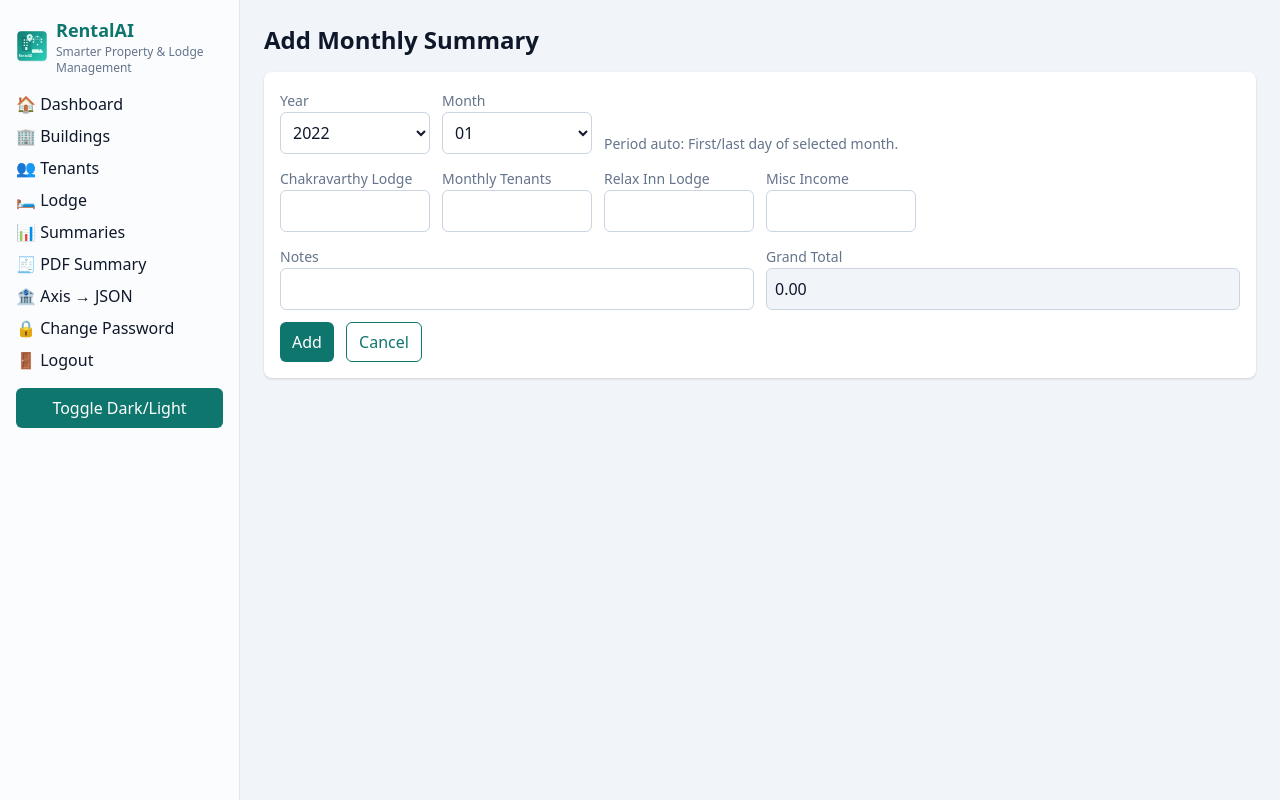
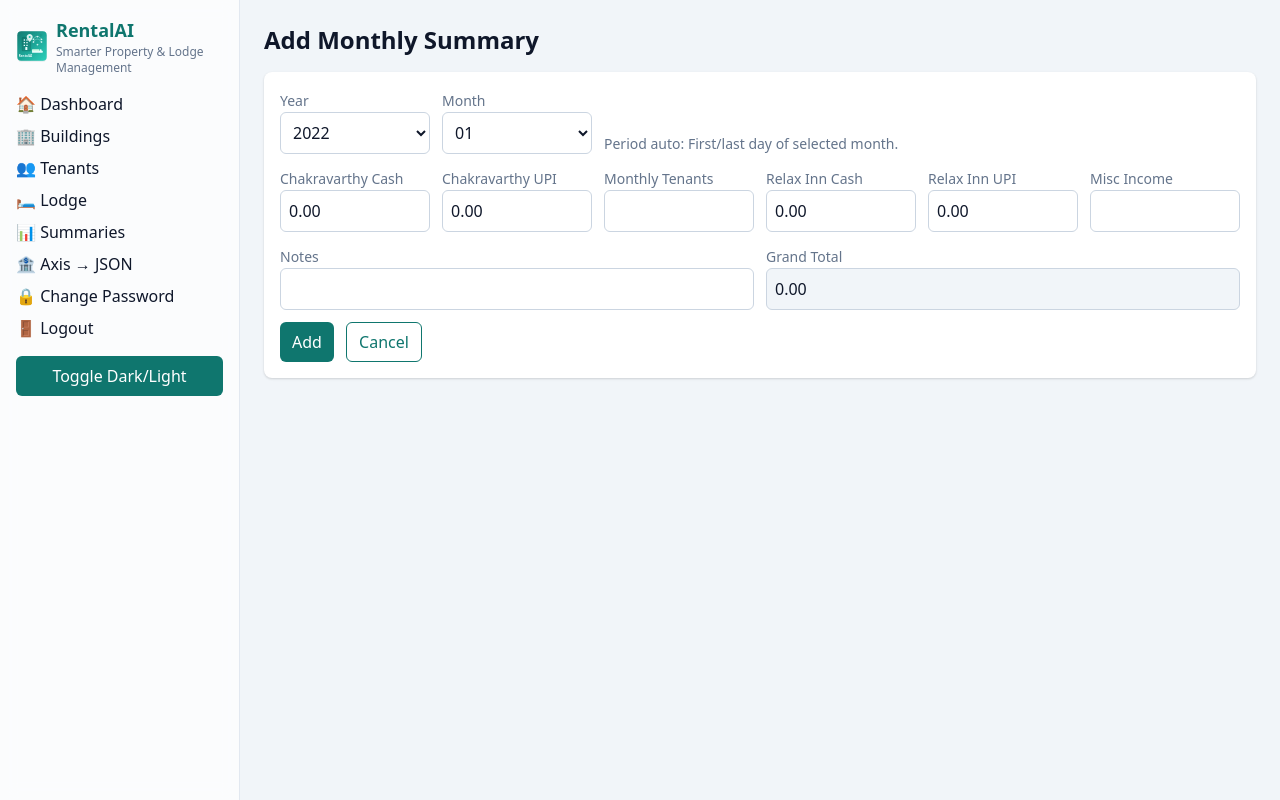
Before and after one commit to bibujohny/rentalAI, a Flask app: page /summaries/add in a window 1280 px wide. Run offline with Flask 3, Linux system fonts and the light colour scheme; a user stored in the database is signed in; some libraries are stand-ins or nearby versions.

Commit message:
Summaries: show cash/UPI split for Chakravarthy and Relax Inn; store breakdown in notes; remove PDF summary nav link

```diff
--- a/app/routes/summaries.py
+++ b/app/routes/summaries.py
@@ -3,8 +3,46 @@ from flask_login import login_required
 from datetime import date
 from ..models import db
 from ..models_monthly import MonthlySummary
+import json
+import re
 
 summaries_bp = Blueprint('summaries', __name__, url_prefix='/summaries')
+
+PB_START = "[[PB:"
+PB_END = "]]"
+
+def _parse_breakdown(notes: str | None):
+    """Extract payment breakdown from notes.
+    Format: [[PB:{"chakravarthy":{"cash":0,"upi":0},"relax_inn":{"cash":0,"upi":0}}]] optional free text after.
+    Returns (breakdown_dict, free_text)
+    """
+    default = {"chakravarthy": {"cash": 0.0, "upi": 0.0}, "relax_inn": {"cash": 0.0, "upi": 0.0}}
+    if not notes:
+        return default, ""
+    s = notes.strip()
+    m = re.search(re.escape(PB_START) + r"(.*?)" + re.escape(PB_END), s)
+    if not m:
+        return default, s
+    try:
+        data = json.loads(m.group(1))
+        # free text is notes with the PB block removed
+        free = (s[:m.start()] + s[m.end():]).strip()
+        # coerce
+        for lod in ("chakravarthy", "relax_inn"):
+            if lod not in data or not isinstance(data[lod], dict):
+                data[lod] = {"cash": 0.0, "upi": 0.0}
+            else:
+                data[lod]["cash"] = float(data[lod].get("cash") or 0.0)
+                data[lod]["upi"] = float(data[lod].get("upi") or 0.0)
+        return data, free
+    except Exception:
+        return default, s
+
+
+def _embed_breakdown(breakdown: dict, free_text: str | None) -> str:
+    pb = PB_START + json.dumps(breakdown, separators=(",", ":")) + PB_END
+    txt = (free_text or "").strip()
+    return pb + (" " + txt if txt else "")
 
 
 def month_name(m):
@@ -20,6 +58,14 @@ def list_summaries():
         years = sorted(set(years + [year]), reverse=True)
     rows = (MonthlySummary.query.filter(MonthlySummary.year == year)
             .order_by(MonthlySummary.month.asc()).all())
+
+    # Attach breakdown fields for display
+    for r in rows:
+        pb, _ = _parse_breakdown(r.notes)
+        r.pb_chak_cash = pb["chakravarthy"]["cash"]
+        r.pb_chak_upi = pb["chakravarthy"]["upi"]
+        r.pb_rel_cash = pb["relax_inn"]["cash"]
+        r.pb_rel_upi = pb["relax_inn"]["upi"]
 
     chart_labels = [f"{month_name(r.month)}" for r in rows]
     chart_values = [r.total_income or 0 for r in rows]
@@ -38,13 +84,27 @@ def add_summary():
             flash('A summary for this month already exists.', 'warning')
             return redirect(url_for('summaries.list_summaries', year=year))
 
+        # Payment breakdown inputs
+        pb = {
+            "chakravarthy": {
+                "cash": float(request.form.get('chak_cash') or 0),
+                "upi": float(request.form.get('chak_upi') or 0),
+            },
+            "relax_inn": {
+                "cash": float(request.form.get('relax_cash') or 0),
+                "upi": float(request.form.get('relax_upi') or 0),
+            },
+        }
+        free_notes = request.form.get('notes') or None
+        notes = _embed_breakdown(pb, free_notes)
+
         ms = MonthlySummary(
             year=year, month=month,
-            lodge_chakravarthy=float(request.form.get('lodge_chakravarthy') or 0),
+            lodge_chakravarthy=round(pb["chakravarthy"]["cash"] + pb["chakravarthy"]["upi"], 2),
             monthly_rent_building=float(request.form.get('monthly_rent_building') or 0),
-            lodge_relax_inn=float(request.form.get('lodge_relax_inn') or 0),
+            lodge_relax_inn=round(pb["relax_inn"]["cash"] + pb["relax_inn"]["upi"], 2),
             misc_income=float(request.form.get('misc_income') or 0),
-            notes=request.form.get('notes') or None,
+            notes=notes,
         )
         ms.ensure_period_defaults()
         ms.compute_total()
@@ -53,7 +113,9 @@ def add_summary():
         flash('Summary added.', 'success')
         return redirect(url_for('summaries.list_summaries', year=year))
 
-    return render_template('summaries_form.html', item=None)
+    # Defaults for new item
+    default_pb = {"chakravarthy": {"cash": 0.0, "upi": 0.0}, "relax_inn": {"cash": 0.0, "upi": 0.0}}
+    return render_template('summaries_form.html', item=None, pb=default_pb, free_notes="")
 
 
 @summaries_bp.route('/edit/<int:item_id>', methods=['GET', 'POST'])
@@ -68,20 +130,36 @@ def edit_summary(item_id):
             flash('A summary for this month already exists.', 'warning')
             return redirect(url_for('summaries.edit_summary', item_id=ms.id))
 
+        # Read payment breakdown and recompute per-lodge totals
+        pb = {
+            "chakravarthy": {
+                "cash": float(request.form.get('chak_cash') or 0),
+                "upi": float(request.form.get('chak_upi') or 0),
+            },
+            "relax_inn": {
+                "cash": float(request.form.get('relax_cash') or 0),
+                "upi": float(request.form.get('relax_upi') or 0),
+            },
+        }
+        free_notes = request.form.get('notes') or None
+        notes = _embed_breakdown(pb, free_notes)
+
         ms.year = new_year
         ms.month = new_month
-        ms.lodge_chakravarthy = float(request.form.get('lodge_chakravarthy') or 0)
+        ms.lodge_chakravarthy = round(pb["chakravarthy"]["cash"] + pb["chakravarthy"]["upi"], 2)
         ms.monthly_rent_building = float(request.form.get('monthly_rent_building') or 0)
-        ms.lodge_relax_inn = float(request.form.get('lodge_relax_inn') or 0)
+        ms.lodge_relax_inn = round(pb["relax_inn"]["cash"] + pb["relax_inn"]["upi"], 2)
         ms.misc_income = float(request.form.get('misc_income') or 0)
-        ms.notes = request.form.get('notes') or None
+        ms.notes = notes
         ms.ensure_period_defaults()
         ms.compute_total()
         db.session.commit()
         flash('Summary updated.', 'success')
         return redirect(url_for('summaries.list_summaries', year=ms.year))
 
-    return render_template('summaries_form.html', item=ms)
+    # Pre-fill with existing breakdown and free text notes
+    pb, free = _parse_breakdown(ms.notes)
+    return render_template('summaries_form.html', item=ms, pb=pb, free_notes=free)
 
 
 @summaries_bp.route('/delete/<int:item_id>', methods=['POST'])
--- a/app/templates/base.html
+++ b/app/templates/base.html
@@ -64,7 +64,6 @@
       <a href="{{ url_for('tenants.list_tenants') }}" class="block hover:text-teal-600">👥 Tenants</a>
       <a href="{{ url_for('lodge.list_guests') }}" class="block hover:text-teal-600">🛏️ Lodge</a>
       <a href="{{ url_for('summaries.list_summaries') }}" class="block hover:text-teal-600">📊 Summaries</a>
-      <a href="{{ url_for('pdf.summary') }}" class="block hover:text-teal-600">🧾 PDF Summary</a>
       <a href="{{ url_for('pdf.axis_to_json') }}" class="block hover:text-teal-600">🏦 Axis → JSON</a>
       <a href="{{ url_for('auth.change_password') }}" class="block hover:text-teal-600">🔒 Change Password</a>
       <a href="{{ url_for('auth.logout') }}" class="block hover:text-teal-600">🚪 Logout</a>
--- a/app/templates/summaries_form.html
+++ b/app/templates/summaries_form.html
@@ -27,16 +27,24 @@
     </div>
 
     <div>
-      <label class="text-sm text-slate-500">Chakravarthy Lodge</label>
-      <input name="lodge_chakravarthy" type="number" step="0.01" class="input" value="{{ item.lodge_chakravarthy if item else '' }}">
+      <label class="text-sm text-slate-500">Chakravarthy Cash</label>
+      <input name="chak_cash" type="number" step="0.01" class="input" value="{{ '%.2f'|format(pb.chakravarthy.cash) if pb else '' }}">
+    </div>
+    <div>
+      <label class="text-sm text-slate-500">Chakravarthy UPI</label>
+      <input name="chak_upi" type="number" step="0.01" class="input" value="{{ '%.2f'|format(pb.chakravarthy.upi) if pb else '' }}">
     </div>
     <div>
       <label class="text-sm text-slate-500">Monthly Tenants</label>
       <input name="monthly_rent_building" type="number" step="0.01" class="input" value="{{ item.monthly_rent_building if item else '' }}">
     </div>
     <div>
-      <label class="text-sm text-slate-500">Relax Inn Lodge</label>
-      <input name="lodge_relax_inn" type="number" step="0.01" class="input" value="{{ item.lodge_relax_inn if item else '' }}">
+      <label class="text-sm text-slate-500">Relax Inn Cash</label>
+      <input name="relax_cash" type="number" step="0.01" class="input" value="{{ '%.2f'|format(pb.relax_inn.cash) if pb else '' }}">
+    </div>
+    <div>
+      <label class="text-sm text-slate-500">Relax Inn UPI</label>
+      <input name="relax_upi" type="number" step="0.01" class="input" value="{{ '%.2f'|format(pb.relax_inn.upi) if pb else '' }}">
     </div>
     <div>
       <label class="text-sm text-slate-500">Misc Income</label>
@@ -44,7 +52,7 @@
     </div>
     <div class="md:col-span-3">
       <label class="text-sm text-slate-500">Notes</label>
-      <input name="notes" class="input" value="{{ item.notes if item else '' }}">
+      <input name="notes" class="input" value="{{ free_notes if free_notes is defined else (item.notes if item else '') }}">
     </div>
     <div class="md:col-span-3">
       <label class="text-sm text-slate-500">Grand Total</label>
@@ -65,9 +73,9 @@ function valOr0(name) {
 }
 function updateTotal() {
   const total =
-    valOr0('lodge_chakravarthy') +
+    (valOr0('chak_cash') + valOr0('chak_upi')) +
     valOr0('monthly_rent_building') +
-    valOr0('lodge_relax_inn') +
+    (valOr0('relax_cash') + valOr0('relax_upi')) +
     valOr0('misc_income');
   const out = document.getElementById('total_income');
   if (out) out.value = total.toFixed(2);
```
Also changed, not shown: app/templates/summaries_list.html (+8 -4 lines).
